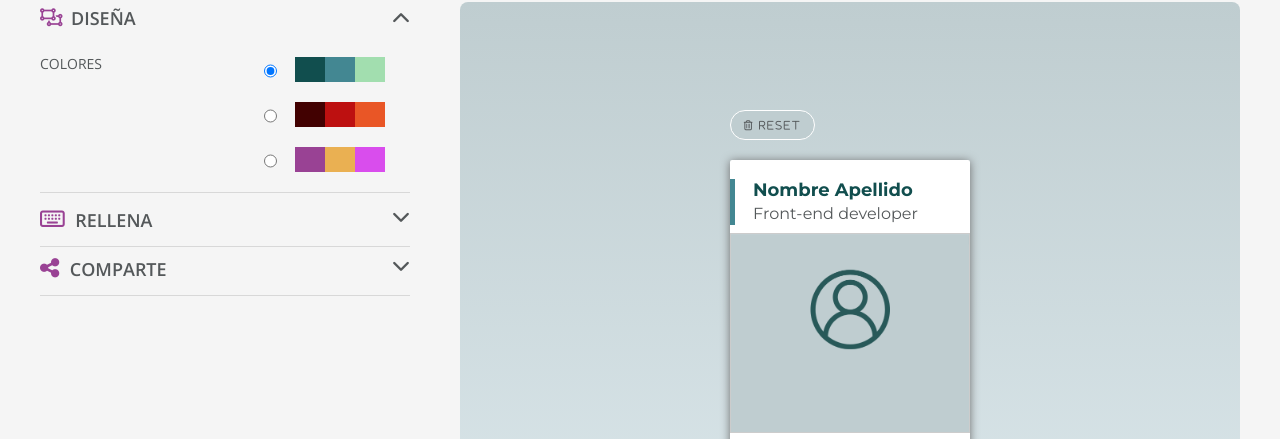
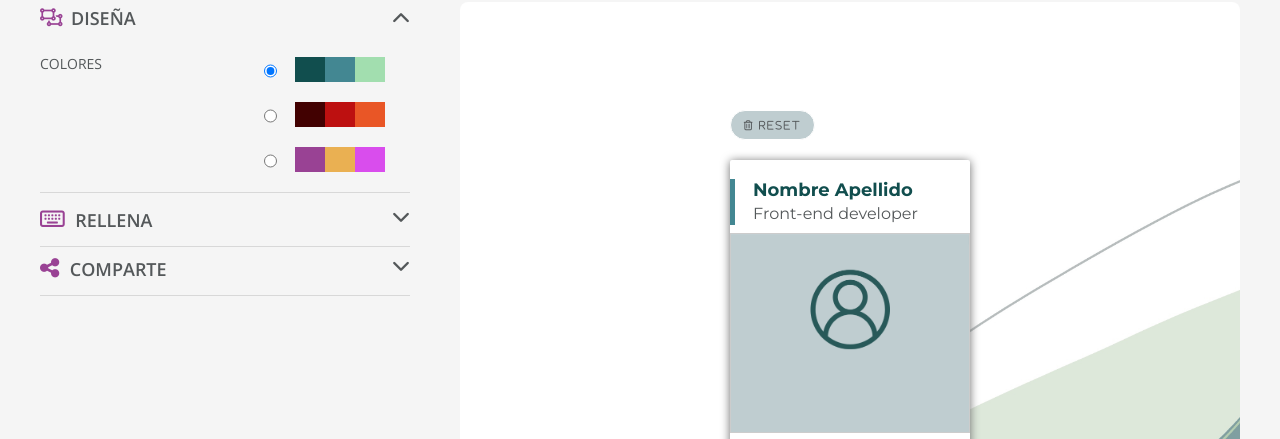
Before and after one commit to Adalab/project-promo-s-module-2-team-1, a website: page docs/create-card.html in a window 1280 px wide. Shown: the part 108-547 px from the top of the page. Drawn offline with nearby package versions, Linux system fonts and the light colour scheme; files that its build step writes are made by us from their sources; files whose address does not match are found by name.

Commit message:
background

```diff
--- a/src/scss/layout/_footer.scss
+++ b/src/scss/layout/_footer.scss
@@ -27,6 +27,7 @@
   width: 103px;
   height: 40px;
   margin: 12px 47px 0 48px;
+
 }
 @media all and (min-width: 768px) {
   .footerContent {
--- a/src/scss/layout/_main_card.scss
+++ b/src/scss/layout/_main_card.scss
@@ -7,8 +7,13 @@
   // justify-content: space-evenly;
   align-content: center;
   width: 100%;
-  background-image: linear-gradient(#bfcdd0, #dde9ed);
+  background-image:url('../images/fondo1.jpg');
+  background-size:100%;
+  background-repeat: no-repeat;
+  //linear-gradient(#bfcdd0, #dde9ed);
   padding-bottom: 10px;
+background-position-x: right;
+
 
   @media (min-width: 768px) {
     margin-top: 23px;
```
Also changed, not shown: src/images/fondo1.jpg (added).
